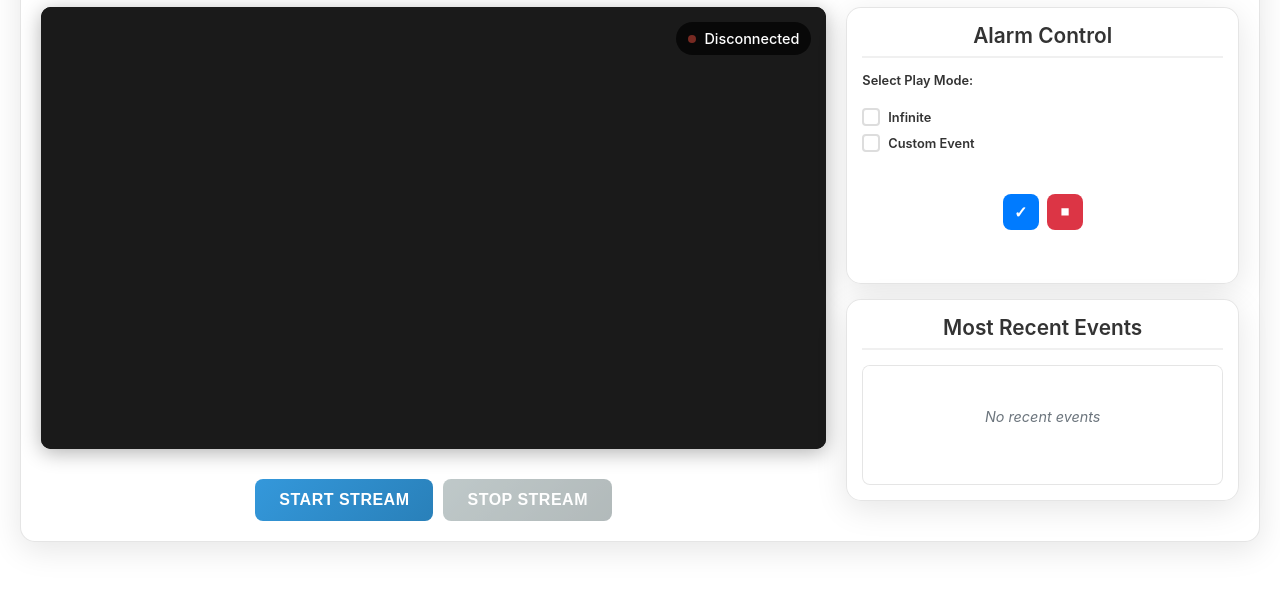
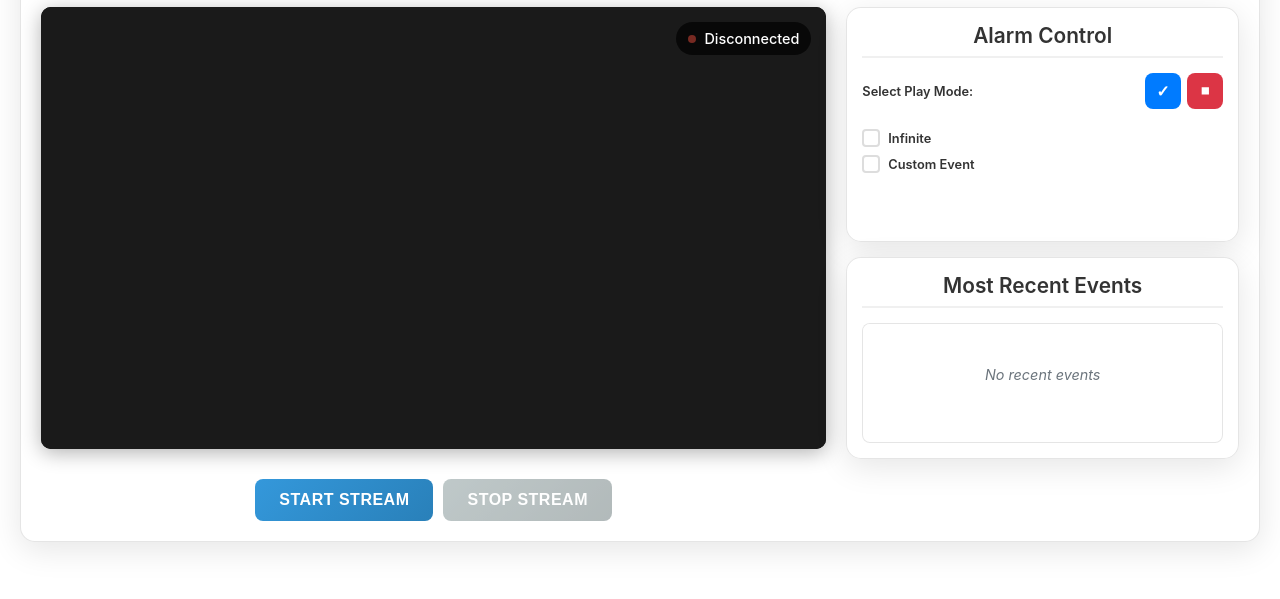
Before and after one commit to shivamskr151/ai_stream_audio_notification, a plain HTML site: page frontend/public/index.html in a window 1280 px wide. Shown: the part 198-797 px from the top of the page. Drawn offline with nearby package versions, Linux system fonts and the light colour scheme; no server answers; a script that the page names is missing.

Commit message:
Implement new changes

```diff
--- a/frontend/public/index.html
+++ b/frontend/public/index.html
@@ -61,7 +61,17 @@
                             <div class="audio-control-content">
                                 <!-- Select Play Mode Section -->
                                 <div class="control-group play-mode-section">
-                                    <label class="section-label">Select Play Mode:</label>
+                                    <div class="play-mode-header">
+                                        <label class="section-label">Select Play Mode:</label>
+                                        <div class="audio-control-buttons">
+                                            <button id="apply-audio-settings" class="btn btn-icon" title="Apply Settings">
+                                                <span class="icon">✓</span>
+                                            </button>
+                                            <button id="stop-audio-now" class="btn btn-icon btn-danger" title="Stop Now">
+                                                <span class="icon">⏹</span>
+                                            </button>
+                                        </div>
+                                    </div>
                                     <div class="checkbox-group">
                                         <label class="checkbox-label">
                                             <input type="checkbox" id="play-mode-infinite" name="play-mode" value="infinite">
@@ -104,15 +114,6 @@
                                         </div>
                                     </div>
                                 </div> -->
-
-                                <div class="audio-control-buttons">
-                                    <button id="apply-audio-settings" class="btn btn-icon" title="Apply Settings">
-                                        <span class="icon">✓</span>
-                                    </button>
-                                    <button id="stop-audio-now" class="btn btn-icon btn-danger" title="Stop Now">
-                                        <span class="icon">⏹</span>
-                                    </button>
-                                </div>
                                 <div id="countdown-timer" class="countdown-timer" style="display: none;">
                                     <div class="timer-label">Time Remaining:</div>
                                     <div id="timer-display" class="timer-display">--:--</div>
--- a/frontend/public/styles.css
+++ b/frontend/public/styles.css
@@ -1973,7 +1973,7 @@ main {
 .audio-control-buttons {
     display: flex;
     gap: 8px;
-    justify-content: center;
+    justify-content: flex-end;
     margin-top: 15px;
     width: 100%;
     box-sizing: border-box;
@@ -2061,6 +2061,22 @@ main {
 /* Play Mode and Stop Alarm sections */
 .play-mode-section {
     margin-bottom: 15px;
+}
+
+.play-mode-header {
+    display: flex;
+    justify-content: space-between;
+    align-items: center;
+    margin-bottom: 8px;
+}
+
+.play-mode-header .section-label {
+    margin-bottom: 0;
+}
+
+.play-mode-header .audio-control-buttons {
+    margin-top: 0;
+    gap: 6px;
 }
 
 /* .stop-alarm-section {
```
